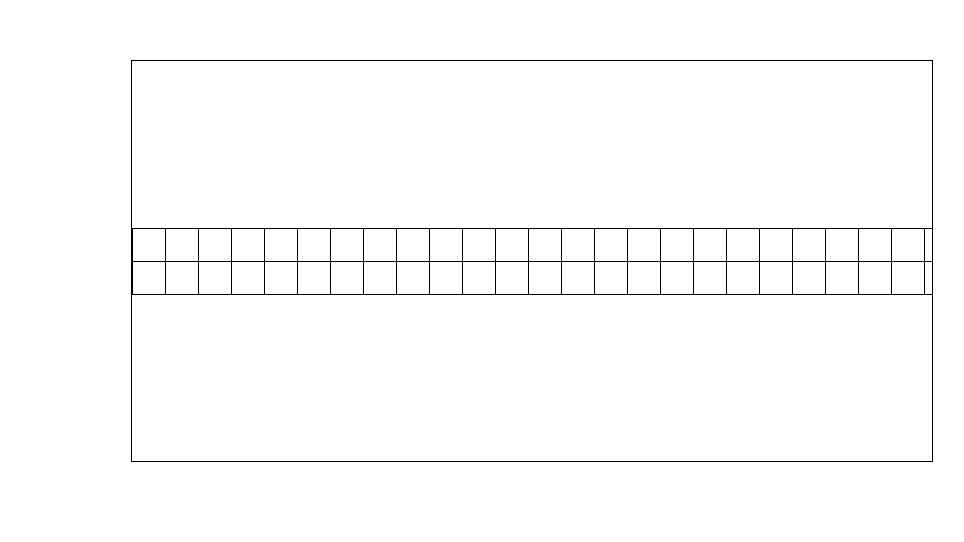
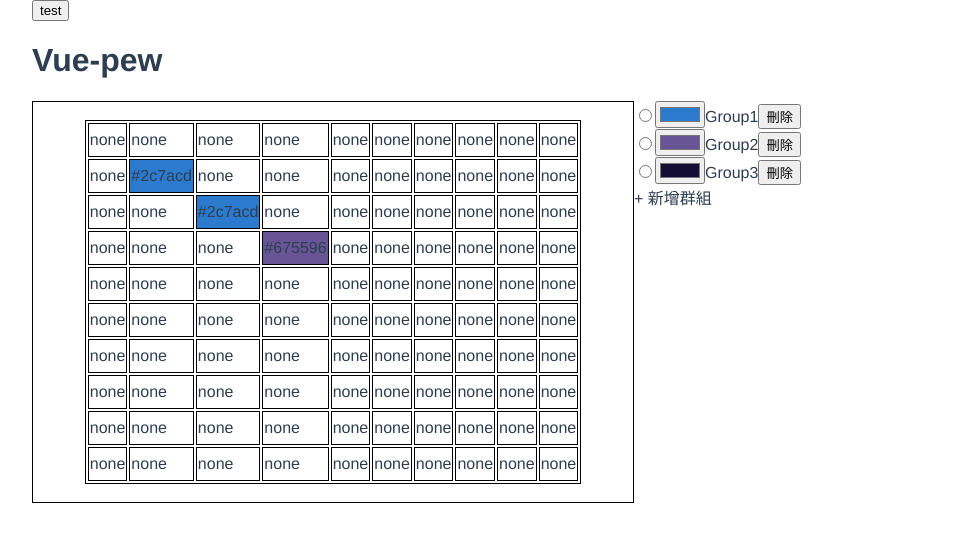
Before and after one commit to malagege/vue-pew, a Vue app: page / in a window 1280 px wide. Shown: the top 542 px of the page, without its empty margins (108-1072 px from the left). Built offline with nearby package versions, Linux system fonts and the light colour scheme.

Commit message:
表格顏色調整&基本功能設定

```diff
--- a/src/App.vue
+++ b/src/App.vue
@@ -1,62 +1,187 @@
 <template>
   <div id="app">
-    <div class="wrap">
-      <!-- <div style="margin:auto"> -->
-        <table class="pew">
-          <tr v-for="i in 2" :key="i">
-            <td v-for="i in 100" :key="i"></td>
-          </tr>
-        </table>
-        <!-- </div> -->
+    <button @click="log(table)">test</button>
+    <the-header></the-header>
+    <div class="container">
+      <div class="wrap">
+        <div>
+          <table class="pew">
+            <tr v-for="row in Array.from(table.keys())" :key="row">
+              <td
+                :style="{background: table[row][col].color}"
+                v-for="col in Array.from(table[row].keys())"
+                :key="col"
+                @click="tdChgColor($event)"
+              >{{ table[row][col].color }}</td>
+            </tr>
+          </table>
+        </div>
+      </div>
+      <div class="inline-grid">
+        <div v-for="(obj,index) in groups" :key="index">
+          <label>
+            <input type="radio" v-model="now_selected" :value="index">
+            <input type="color" v-model="obj.color">
+            <label-input v-model="obj.name"></label-input>
+            <button @click="removeGroup(index)">刪除</button>
+          </label>
+        </div>
+        <div @click="newGroup">+ 新增群組</div>
       </div>
     </div>
+  </div>
 </template>
 
 <script>
+import TheHeader from "./components/TheHeader.vue";
+import LabelInput from "./components/LabelInput.vue";
 
 export default {
-  name: 'app',
+  name: "app",
   components: {
+    TheHeader,
+    LabelInput
+  },
+  data() {
+    return {
+      now_selected: null,
+      groups: [
+        {
+          name: "Group1",
+          color: "#2c7acd",
+          metas: [
+            {
+              row: 1,
+              col: 1
+            },
+            {
+              row: 2,
+              col: 2
+            }
+          ]
+        },
+        {
+          name: "Group2",
+          color: "#675596",
+          metas: [
+            {
+              row: 3,
+              col: 3
+            }
+          ]
+        },
+        {
+          name: "Group3",
+          color: "#140d34",
+          metas: []
+        }
+      ],
+      totalRows: 10,
+      totalCols: 10
+    };
+  },
+  methods: {
+    getRandomColor() {
+      var letters = "0123456789ABCDEF";
+      var color = "#";
+      for (var i = 0; i < 6; i++) {
+        color += letters[Math.floor(Math.random() * 16)];
+      }
+      return color;
+    },
+    newGroup() {
+      this.groups.push({
+        name: "New Group",
+        color: this.getRandomColor(),
+        metas: []
+      });
+    },
+    removeGroup(index) {
+      this.groups.splice(index, 1);
+    },
+    tdChgColor($event) {
+      if (this.now_selected != null) {
+        var color = this.groups[this.now_selected];
+
+        $event.target.style.background = this.groups[this.now_selected].color;
+      } else {
+        alert("請選擇顏色!!");
+      }
+    },
+    log(l) {
+      console.log(l);
+    }
+  },
+  computed: {
+    table() {
+      console.log("this.groups", this.groups);
+      let arr = Array.apply(null, Array(this.totalRows));
+      arr.forEach(
+        (obj, index) => (arr[index] = Array.apply(null, Array(this.totalCols)))
+      );
+      arr.forEach((row, index1) => {
+        row.forEach((col, index2) => (arr[index1][index2] = { color: "none" }));
+      });
+      console.log(arr);
+      this.groups.forEach(group => {
+        console.log("group.meta", group.metas);
+        group.metas.forEach(
+          (meta, index) =>
+            (arr[meta.row][meta.col] = {
+              color: group.color,
+              index: index + 1
+            })
+        );
+      });
+      return arr;
+    }
   }
-}
+};
 </script>
 
 <style>
-html,body{
+html,
+body {
   margin: 0px;
   padding: 0px;
 }
 
 #app {
-  font-family: 'Avenir', Helvetica, Arial, sans-serif;
+  font-family: "Avenir", Helvetica, Arial, sans-serif;
   -webkit-font-smoothing: antialiased;
   -moz-osx-font-smoothing: grayscale;
-  text-align: center;
   color: #2c3e50;
-  margin-top: 60px;
+  max-width: 1000px;
+  width: 80%;
+  margin: 0px auto;
 }
 
-.wrap{
+.container {
+  display: flex;
+}
+
+.wrap {
   border: 1px solid black;
   display: inline-grid;
-  /* align-items: unsafe center;
-  justify-content: unsafe center; */
-  width:800px;
+  width: 600px;
   height: 400px;
   overflow: auto;
 }
+.wrap > div {
+  margin: auto;
+  padding: 10px;
+}
 
-
-.pew{
+.pew {
   border: 1px solid black;
-  border-collapse: collapse;
+  /* border-collapse: collapse; */
   width: max-content;
   margin: auto;
 }
 
-.pew td{
+.pew td {
   border: 1px solid black;
-  width:30px;
+  width: 30px;
   height: 30px;
 }
 </style>
--- /dev/null
+++ b/src/components/LabelInput.vue
@@ -0,0 +1,36 @@
+<template>
+  <div class="label_input">
+    <input
+      v-if="is_edit"
+      type="text"
+      :value="value"
+      @input="chgText($event.target.value)"
+      v-on:keyup.enter="is_edit=false"
+    >
+    <span v-else @dblclick="is_edit=true">{{value}}</span>
+  </div>
+</template>
+
+<script>
+export default {
+  props: {
+    value: String
+  },
+  data() {
+    return {
+      is_edit: false
+    };
+  },
+  methods: {
+    chgText(value) {
+      this.$emit("input", value);
+    }
+  }
+};
+</script>
+
+<style scoped>
+.label_input {
+  display: inline-block;
+}
+</style>
--- /dev/null
+++ b/src/components/TheHeader.vue
@@ -0,0 +1,17 @@
+<template>
+  <header>
+    <h1>Vue-pew</h1>
+  </header>
+</template>
+
+<script>
+export default {
+  name: "TheHeader",
+  data() {
+    return {};
+  }
+};
+</script>
+
+<style>
+</style>
```
